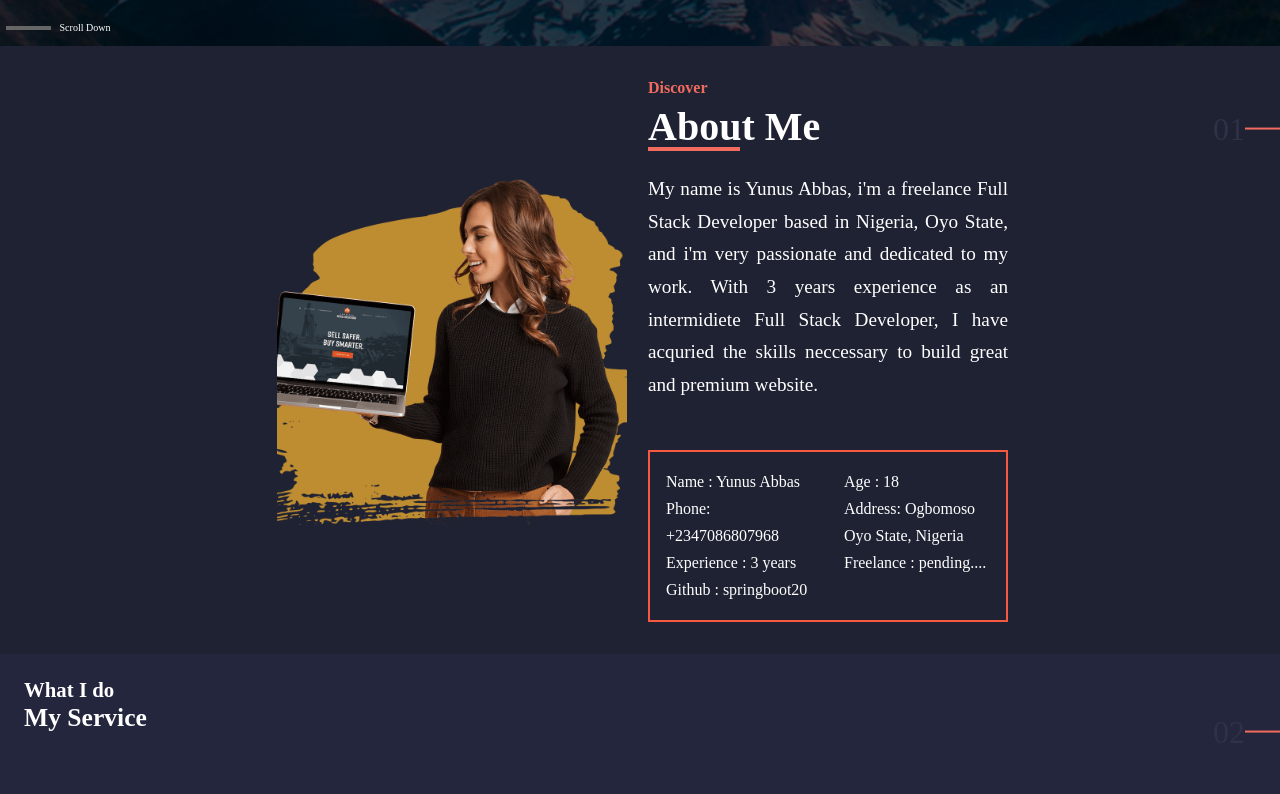
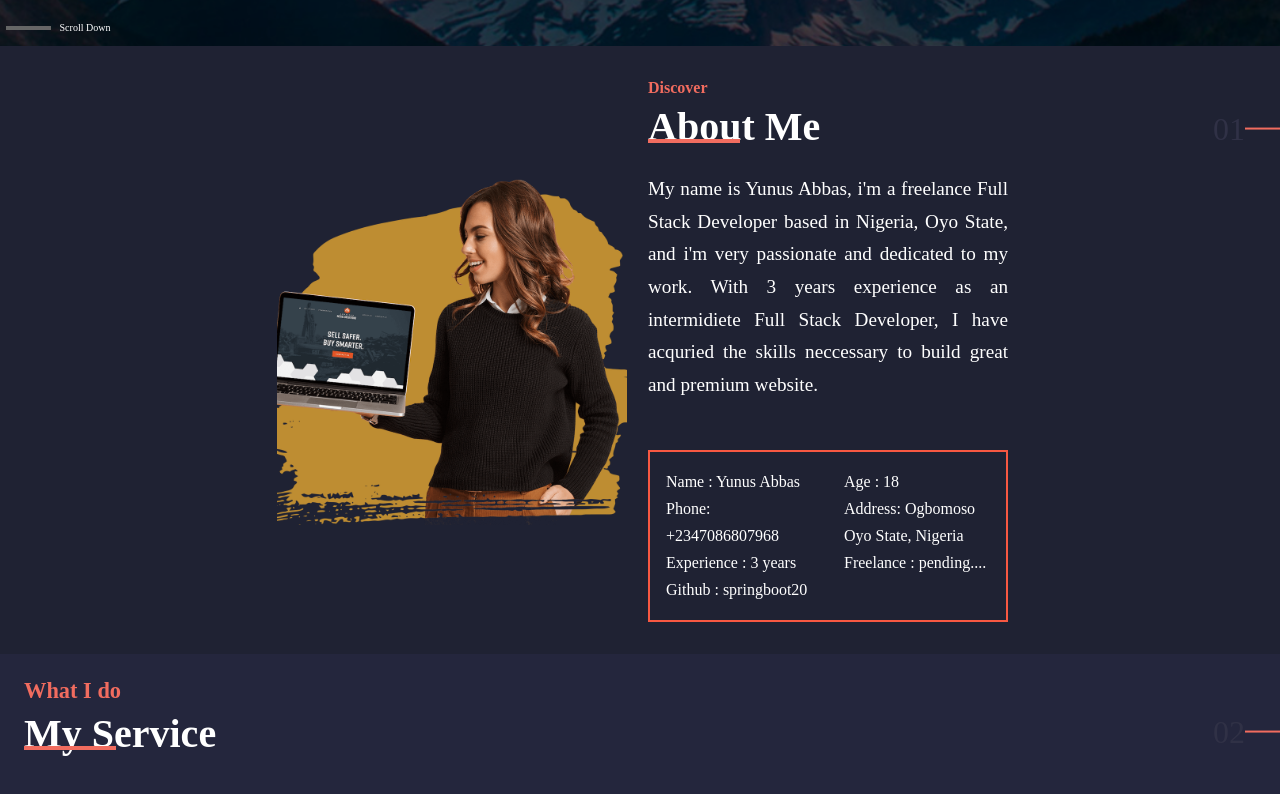
Before and after one commit to springboot20/personal-portfolio-site, a plain HTML site: page index.html in a window 1280 px wide. Shown: the part 754-1548 px from the top of the page. Drawn offline with Linux system fonts and the light colour scheme; a web font is replaced by a local one.

Commit message:
style.css updated
Signed-off-by: Yunus Abbas Opeyemi <opeyemiakanbi328@gmail.com>

```diff
--- a/css/style.css
+++ b/css/style.css
@@ -322,7 +322,7 @@ main.hero-section .bottom span.scroll {
     position: absolute;
     content: "";
     left: 0;
-    bottom: 0;
+    top: 36px;
     width: 2.3em;
     height: 0.25rem;
     background: hsl(5, 84%, 66%);
@@ -372,9 +372,33 @@ section.service-section {
     min-height: 70vh;
     position: relative;
 }
-section.service-section .service-container{
+
+section.service-section .service-container {
     height: 100%;
 }
+
+section.service-section .service-container .service-dev-title {
+    font-size: 1.4em;
+    color: hsl(5, 84%, 66%);
+    margin-bottom: 6px;
+}
+
+section.service-section .service-container .service-title {
+    position: relative;
+    font-size: 2.5em;
+    margin-bottom: 6px;
+}
+
+section.service-section .service-container .service-title::after {
+    position: absolute;
+    content: "";
+    left: 0;
+    top: 36px;
+    width: 2.3em;
+    height: 0.25rem;
+    background: hsl(5, 84%, 66%);
+}
+
 section.service-section .left {
     display: flex;
     position: absolute;
@@ -404,6 +428,7 @@ section.service-section .left .line {
     height: 0.16rem;
     background: hsl(5, 84%, 66%)
 }
+
 /********************** MEDIA QUERIES ************************************/
 @media screen and (max-width:576px) {
 
--- a/index.html
+++ b/index.html
@@ -109,7 +109,7 @@
 
      <section class="service-section" id="service">
           <div class="service-container">
-               <h4 class="servic-dev-title">What I do</h4>
+               <h4 class="service-dev-title">What I do</h4>
                <h3 class="service-title">My Service</h3>
                <div class="service-grid">
                     <div class="card">
```
